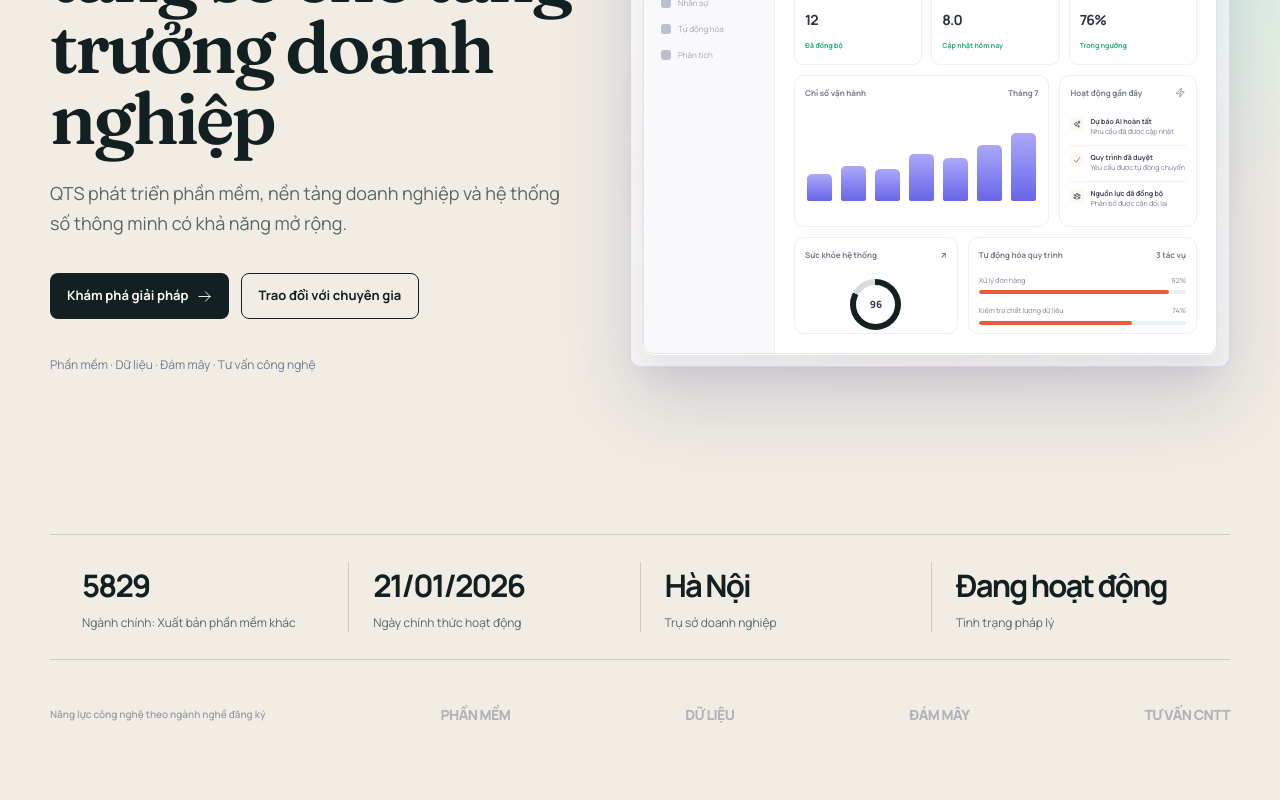
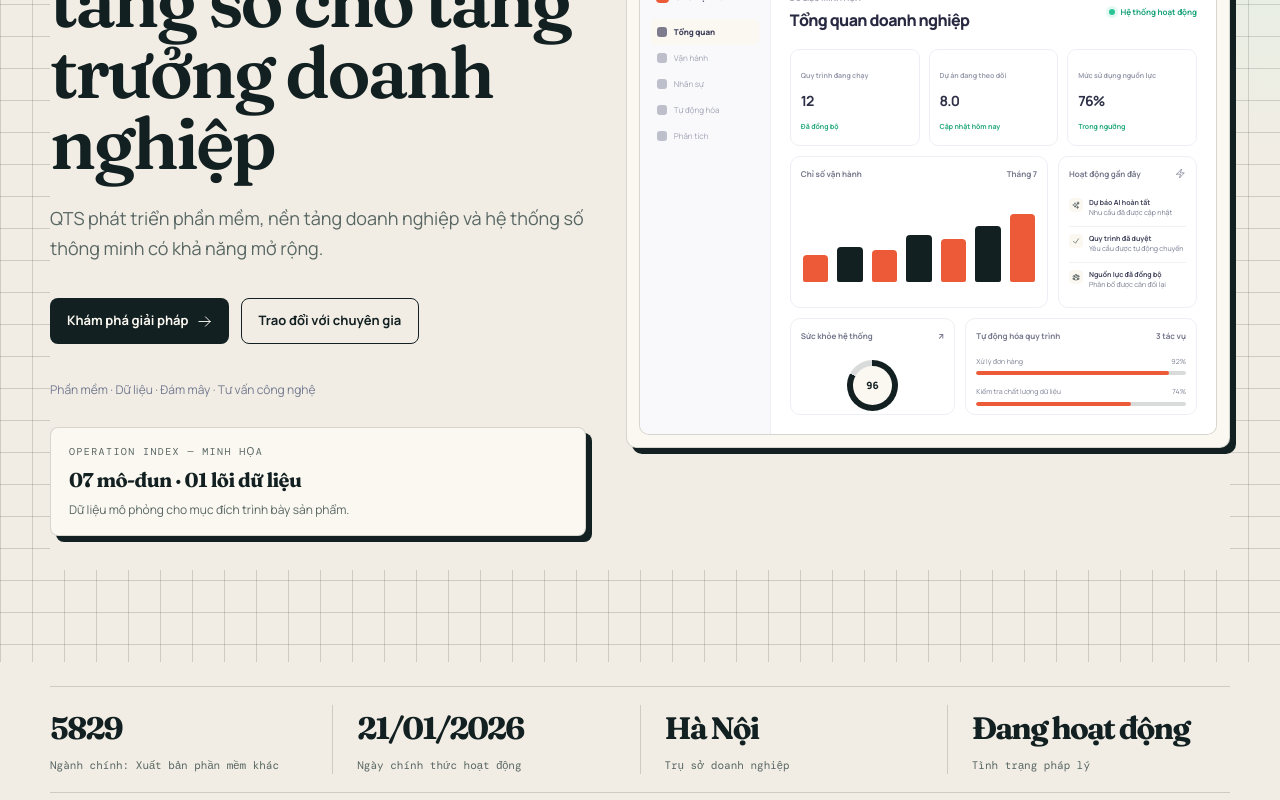
Before and after one commit to nekooo2404/qts-website, a Next.js app in the folder apps/web/: page / in a window 1280 px wide. Shown: the part 380-1180 px from the top of the page. Built offline with nearby package versions, Linux system fonts and the light colour scheme.

Commit message:
feat(web): hero and trust ledger for Operational Signal
Co-Authored-By: Claude Opus 5 <noreply@anthropic.com>

```diff
--- a/apps/web/app/globals.css
+++ b/apps/web/app/globals.css
@@ -80,21 +80,27 @@ a { color: inherit; text-decoration: none; }
 .nav-menu { display: none; padding: 8px; border: 0; background: none; }
 .nav-mobile-cta { display:none; }
 
-.hero { min-height: 820px; padding: 174px 0 92px; position: relative; isolation: isolate; overflow: hidden; }
-.hero::before { content: ""; position: absolute; z-index: -2; width: 920px; height: 620px; top: -135px; left: calc(50% - 725px); border-radius: 50%; background: radial-gradient(ellipse, rgba(237,90,55,.24), rgba(237,90,55,.08) 37%, transparent 70%); filter: blur(12px); }
-.hero::after { content: ""; position: absolute; z-index: -2; width: 600px; height: 520px; top: 80px; right: -175px; border-radius: 50%; background: radial-gradient(ellipse, rgba(145,255,224,.28), transparent 68%); filter: blur(18px); }
-.hero-grid { display: grid; grid-template-columns: minmax(0, .94fr) minmax(480px, 1.06fr); align-items: center; gap: 48px; }
+.hero { min-height: 820px; padding: 174px 0 92px; position: relative; isolation: isolate; overflow: hidden; background: var(--paper); background-image: linear-gradient(var(--line) 1px, transparent 1px), linear-gradient(90deg, var(--line) 1px, transparent 1px); background-size: 32px 32px; background-position: 0 0; }
+.hero .container { background: var(--paper); }
+.hero::before { content: ""; position: absolute; z-index: -2; width: 920px; height: 620px; top: -135px; left: calc(50% - 725px); border-radius: 50%; background: radial-gradient(ellipse at 20% 10%, rgba(237,90,55,.10), transparent 55%); filter: none; }
+.hero::after { content: ""; position: absolute; z-index: -2; width: 600px; height: 520px; top: 80px; right: -175px; border-radius: 50%; background: radial-gradient(ellipse at 85% 30%, rgba(145,255,224,.18), transparent 60%); filter: none; }
+.hero-grid { display: grid; grid-template-columns: minmax(0, .94fr) minmax(480px, 1.06fr); align-items: center; gap: 40px; }
+.hero-kicker { display: block; font-family: var(--font-mono), ui-monospace, monospace; font-size: 10px; font-weight: 500; letter-spacing: .14em; text-transform: uppercase; color: var(--muted); margin-bottom: 10px; }
 .hero-copy { padding: 34px 0; }
 .hero h1 { max-width: 630px; margin: 18px 0 24px; font-size: clamp(50px, 5.65vw, 84px); }
 .hero-copy > p { max-width: 550px; margin: 0; font-size: 18px; color: var(--muted); line-height: 1.68; }
 .hero-actions { margin-top: 35px; display: flex; gap: 12px; }
 .hero-meta { display: flex; align-items: center; gap: 12px; margin-top: 37px; font-size: 12px; color: #737a90; }
+.operation-index { margin-top: 28px; padding: 16px 18px; display: grid; gap: 6px; border: 1px solid var(--line); border-radius: var(--radius-md); background: var(--paper-strong); box-shadow: 6px 6px 0 var(--ink); }
+.operation-index small { font-family: var(--font-mono), ui-monospace, monospace; font-size: 10px; letter-spacing: .14em; text-transform: uppercase; color: var(--muted); }
+.operation-index strong { font-family: var(--font-display), serif; font-size: 20px; letter-spacing: -.03em; color: var(--ink); }
+.operation-index span { color: var(--muted); font-size: 12px; line-height: 1.5; }
 .avatars { display: flex; }
 .avatar { display: grid; width: 28px; height: 28px; margin-right: -6px; place-items: center; border: 2px solid var(--paper); border-radius: 99px; background: #dfe2fb; font-size: 9px; font-weight: 800; color: #565a89; }
 
-.product-glow { position: relative; padding: 12px; border: 1px solid rgba(100,101,233,.2); border-radius: var(--radius-lg); background: linear-gradient(145deg, rgba(255,255,255,.76), rgba(244,245,255,.46)); box-shadow: 0 36px 80px rgba(68,71,144,.19), inset 0 1px rgba(255,255,255,.9); backdrop-filter: blur(10px); }
-.product-glow::before { content: ""; position: absolute; z-index: -1; inset: 45px -28px -36px; border-radius: var(--radius-lg); background: radial-gradient(ellipse, rgba(237,90,55,.18), transparent 66%); filter: blur(21px); }
-.mock-app { border: 1px solid rgba(31,35,80,.12); overflow: hidden; border-radius: var(--radius-lg); background: rgba(255,255,255,.89); box-shadow: 0 1px 0 rgba(255,255,255,.95), 0 18px 30px rgba(47,50,103,.09); }
+.product-glow { position: relative; padding: 12px; border: 1px solid var(--line); border-radius: var(--radius-lg); background: var(--paper-strong); box-shadow: 6px 6px 0 var(--ink); backdrop-filter: none; }
+.product-glow::before { display: none; }
+.mock-app { border: 1px solid var(--line); overflow: hidden; border-radius: var(--radius-lg); background: var(--paper-strong); box-shadow: none; }
 .mock-top { height: 43px; padding: 0 14px; display: flex; align-items: center; gap: 6px; border-bottom: 1px solid #ececf2; }
 .dot { width: 7px; height: 7px; border-radius: 99px; background: #d8d9e2; }
 .mock-workspace { display: grid; grid-template-columns: 131px minmax(0,1fr); min-height: 412px; }
@@ -125,25 +131,25 @@ a { color: inherit; text-decoration: none; }
 .activity-icon { width: 14px; height: 14px; flex: 0 0 auto; display: grid; place-items: center; border-radius: 4px; color: var(--ink); background: var(--paper-strong); }
 .activity strong { display:block; color: #42455d; font-size: 7px; }
 .mock-bottom { display:grid; grid-template-columns: 1fr 1.4fr; gap: 10px; margin-top: 10px; }
-.score-ring { position: relative; width: 51px; height: 51px; margin: 7px auto 3px; display:grid; place-items:center; border-radius:50%; background: conic-gradient(var(--ink) 0deg 298deg,var(--line) 298deg); }
-.score-ring::before { content:""; position:absolute; inset: 6px; border-radius:50%; background:#fff; }
-.score-ring span { position:relative; color:#3d4057; font-size:10px; font-weight:800; }
+.score-ring { position: relative; width: 51px; height: 51px; margin: 7px auto 3px; display:grid; place-items:center; border-radius:50%; background: conic-gradient(var(--ink) 0deg 298deg, var(--line) 298deg); }
+.score-ring::before { content:""; position:absolute; inset: 6px; border-radius:50%; background:var(--paper-strong); }
+.score-ring span { position:relative; color:var(--ink); font-size:10px; font-weight:800; }
 .workflow-row { padding: 0 10px 8px; }
 .workflow-label { display:flex; justify-content:space-between; color:#7d8093; font-size:7px; margin: 4px 0; }
-.progress { height:4px; overflow:hidden; background:#edf0f5; border-radius:99px; }
+.progress { height:4px; overflow:hidden; background:var(--line); border-radius:99px; }
 .progress span { height:100%; display:block; border-radius:inherit; background: var(--signal); }
-.floating-note { position:absolute; z-index:4; right: -16px; bottom: 38px; padding: 10px 13px; display:flex; gap:9px; align-items:center; border: 1px solid rgba(100,101,233,.15); border-radius:11px; background:rgba(255,255,255,.8); box-shadow:0 15px 28px rgba(42,45,109,.13); backdrop-filter: blur(10px); font-size: 9px; color:#656a81; }
-.note-ai { width:24px; height:24px; display:grid; place-items:center; border-radius:7px; color:white; background: linear-gradient(135deg,#746ef1,#39bbe1); }
+.floating-note { position:absolute; z-index:4; right: -16px; bottom: 38px; padding: 10px 13px; display:flex; gap:9px; align-items:center; border: 1px solid var(--line); border-radius: var(--radius-md); background:var(--paper-strong); box-shadow:4px 4px 0 var(--ink); backdrop-filter: none; font-size: 9px; color:var(--muted); }
+.note-ai { width:24px; height:24px; display:grid; place-items:center; border-radius:var(--radius-sm); color:var(--paper-strong); background: var(--ink); }
 .note-ai svg { width:13px; }
-.floating-note strong { display:block; color:#363950; font-size:9px; }
+.floating-note strong { display:block; color:var(--ink); font-size:9px; }
 
-.trust { padding: 34px 0 78px; }
-.trust-inner { display:flex; align-items: stretch; justify-content:space-between; gap:24px; padding: 27px 32px; border-top: 1px solid var(--line); border-bottom: 1px solid var(--line); }
+.trust { padding: 24px 0 48px; }
+.trust-inner { display:flex; align-items: stretch; justify-content:space-between; gap:24px; padding: 18px 0; border-top: 1px solid var(--line); border-bottom: 1px solid var(--line); background: transparent; }
 .trust-stat { flex:1; padding-left:24px; border-left: 1px solid var(--line); }
 .trust-stat:first-child { padding-left:0; border-left:0; }
-.trust-stat strong { display:block; letter-spacing:-.06em; font-size: 31px; }
-.trust-stat span { display:block; margin-top:6px; color:var(--muted); font-size:12px; }
-.logo-row { display:flex; align-items:center; justify-content:space-between; margin-top:44px; color:#9b9eaa; font-size:14px; font-weight:800; letter-spacing:-.04em; }
+.trust-stat strong { display:block; font-family:var(--font-display), serif; color:var(--ink); letter-spacing:-.06em; font-size: 31px; }
+.trust-stat span { display:block; margin-top:6px; font-family:var(--font-mono), ui-monospace, monospace; color:var(--muted); font-size:11px; }
+.logo-row { display:flex; align-items:center; justify-content:space-between; margin-top:16px; padding-top:16px; border-top:1px solid var(--line); color:#9b9eaa; font-size:14px; font-weight:800; letter-spacing:-.04em; }
 .logo-row > span:first-child { color:#9a9da9; font-size:10px; font-weight:600; letter-spacing:0; }
 .client-logo { opacity:.74; }
 
@@ -333,7 +339,8 @@ a { color: inherit; text-decoration: none; }
 .hero-fact small { display:block; margin-top:3px; color:#8a8da0; font-size:11px; }
 
 .signal-chart { height:105px; padding:12px 12px 14px; display:flex; align-items:flex-end; gap:9px; }
-.signal-chart i { flex:1; display:block; border-radius:5px 5px 2px 2px; background:linear-gradient(#aba8f9,#6865e9); }
+.signal-chart i { flex:1; display:block; border-radius:var(--radius-sm) var(--radius-sm) 2px 2px; background:var(--ink); }
+.signal-chart i:nth-child(odd) { background:var(--signal); }
 
 .contact-layout { display:grid; grid-template-columns:.9fr 1.1fr; align-items:start; gap:56px; }
 .contact-aside { display:grid; gap:12px; margin-top:26px; }
--- a/apps/web/app/page.tsx
+++ b/apps/web/app/page.tsx
@@ -27,7 +27,7 @@ export default function Page() {
         <Reveal delay={0.15}><div style={{ marginTop: 18, display: "flex", justifyContent: "center" }}><Link href="/platform" className="btn btn-light">Khám phá nền tảng <ArrowRightIcon width={15} /></Link></div></Reveal>
       </div>
     </section>
-    <section className="section" style={{ background: "#f7f8fc" }}>
+    <section className="section" style={{ background: "var(--paper)" }}>
       <div className="container">
         <Reveal><div className="section-heading">
           <span className="eyebrow">Thiết kế theo mục tiêu doanh nghiệp</span>
--- a/apps/web/components/marketing/HomeExperience.tsx
+++ b/apps/web/components/marketing/HomeExperience.tsx
@@ -135,7 +135,8 @@ export default function HomeExperience() {
     <>
       <section className="hero noise" ref={heroRef}>
         <div className="container hero-grid">
-          <motion.div className="hero-copy" initial="hidden" animate="visible" variants={{ visible: { transition: { staggerChildren: 0.2 } } }}>
+          <motion.div className="hero-copy" initial="hidden" animate="visible" variants={{ visible: { transition: { staggerChildren: 0.08 } } }}>
+            <motion.span className="hero-kicker" variants={{ hidden: { opacity: 0, y: 20 }, visible: { opacity: 1, y: 0, transition: { duration: DUR.slow, ease: EASE } } }}>01 / HỆ ĐIỀU HÀNH SỐ</motion.span>
             <motion.span className="eyebrow" variants={{ hidden: { opacity: 0, y: 20 }, visible: { opacity: 1, y: 0, transition: { duration: DUR.slow, ease: EASE } } }}>Công nghệ doanh nghiệp, được xây dựng bài bản</motion.span>
             <motion.h1 className="display" variants={{ hidden: { opacity: 0, y: 20 }, visible: { opacity: 1, y: 0, transition: { duration: DUR.slow, ease: EASE } } }}>Xây dựng hạ tầng số cho tăng trưởng doanh nghiệp</motion.h1>
             <motion.p variants={{ hidden: { opacity: 0, y: 20 }, visible: { opacity: 1, y: 0, transition: { duration: DUR.slow, ease: EASE } } }}>QTS phát triển phần mềm, nền tảng doanh nghiệp và hệ thống số thông minh có khả năng mở rộng.</motion.p>
@@ -144,6 +145,11 @@ export default function HomeExperience() {
               <Link href="/contact" className="btn btn-light">Trao đổi với chuyên gia</Link>
             </motion.div>
             <motion.div className="hero-meta" variants={{ hidden: { opacity: 0, y: 20 }, visible: { opacity: 1, y: 0, transition: { duration: DUR.slow, ease: EASE } } }}><span>Phần mềm · Dữ liệu · Đám mây · Tư vấn công nghệ</span></motion.div>
+            <motion.div className="operation-index" aria-label="Chỉ số vận hành minh hoạ" variants={{ hidden: { opacity: 0, y: 20 }, visible: { opacity: 1, y: 0, transition: { duration: DUR.slow, ease: EASE } } }}>
+              <small>OPERATION INDEX — MINH HỌA</small>
+              <strong>07 mô-đun · 01 lõi dữ liệu</strong>
+              <span>Dữ liệu mô phỏng cho mục đích trình bày sản phẩm.</span>
+            </motion.div>
           </motion.div>
           <motion.div style={reducedMotion ? undefined : { y: parallaxY }}>
             <ProductPreview />
```
